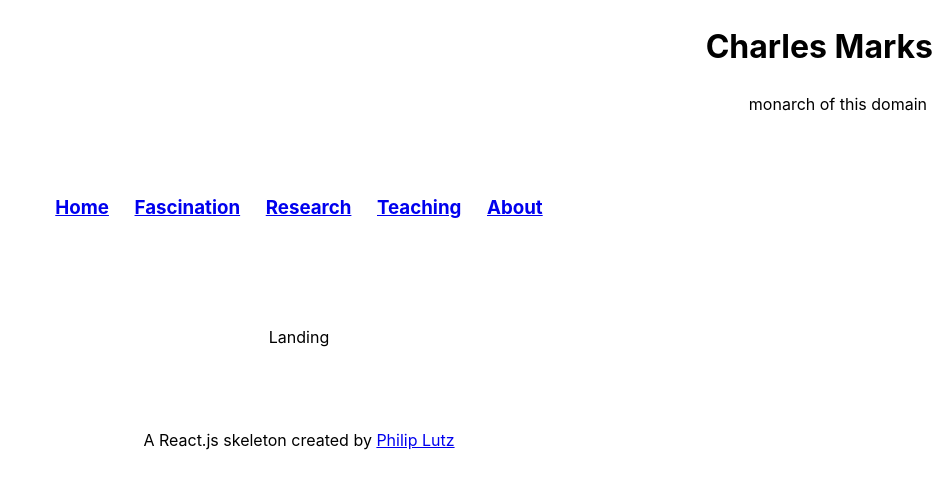
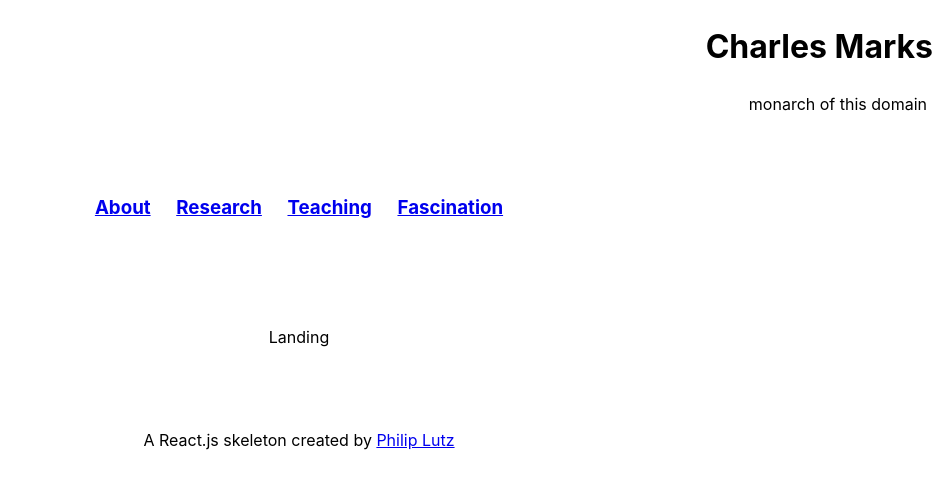
Before and after one commit to cmarkymark/portfolio-marks, a React (Create React App) app: page / in a window 1280 px wide. Shown: the top 488 px of the page, without its empty margins (341-1280 px from the left). Built offline with nearby package versions, Linux system fonts and the light colour scheme.

Commit message:
Update Navigation.js

```diff
--- a/src/components/navigation/Navigation.js
+++ b/src/components/navigation/Navigation.js
@@ -5,11 +5,10 @@ import './Navigation.css';
 const Navigation = (props) => {
   return (
     <nav id="navigation">
-      <Dropdown heading={"Home"} />
-      <Dropdown heading={"Fascination"} drop={props.fascination} />
+      <Dropdown heading={"About"} />
       <Dropdown heading={"Research"} drop={props.research} />
       <Dropdown heading={"Teaching"} drop={props.teaching} />
-      <Dropdown heading={"About"} />
+      <Dropdown heading={"Fascination"} drop={props.fascination} />
     </nav>
   );
 };
```
